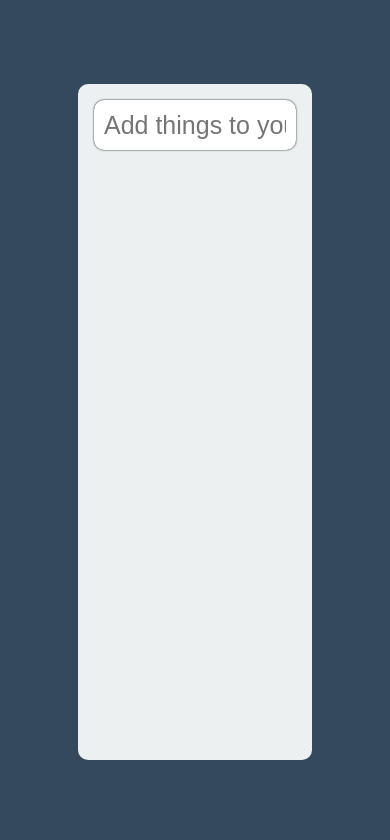
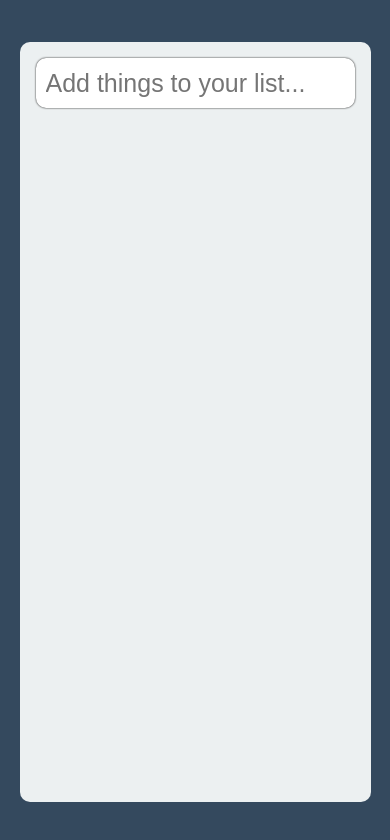
Before and after one commit to Ritikreacts/TO-DO-LIST, a plain HTML site: page index.html in a window 390 px wide. Drawn offline with Linux system fonts and the light colour scheme; a web font is replaced by a local one.

Commit message:
index.html

```diff
--- a/index.html
+++ b/index.html
@@ -6,6 +6,7 @@
     <title>Document</title>
     <script src="./script.js" defer></script>
     <link rel="stylesheet" href="https://cdnjs.cloudflare.com/ajax/libs/font-awesome/6.5.1/css/all.min.css">
+    <link rel="icon" type="image/x-icon" href="./logo/5847.jpg">
     <style>
         @import url('https://fonts.googleapis.com/css2?family=Protest+Riot&display=swap');
         *{
@@ -69,6 +70,11 @@
             text-decoration: line-through;
             background-color:#34495e6b !important;
         }
+        @media screen  and (max-width:600px){
+           .box {width: 90%;
+            height: 90%;
+            }
+        }
     </style>
 </head>
 <body>
```
